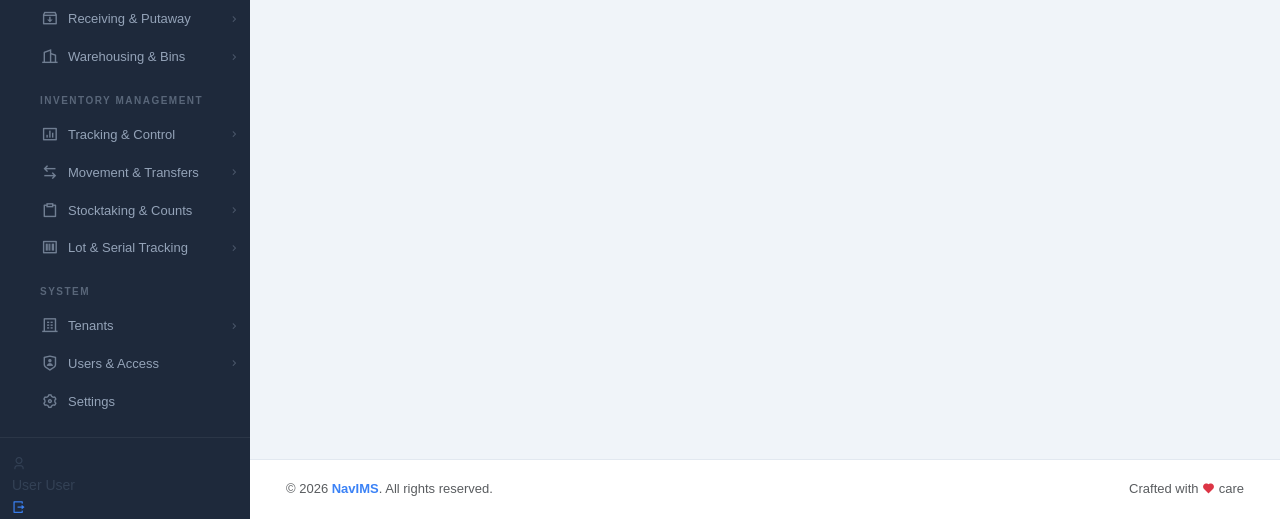
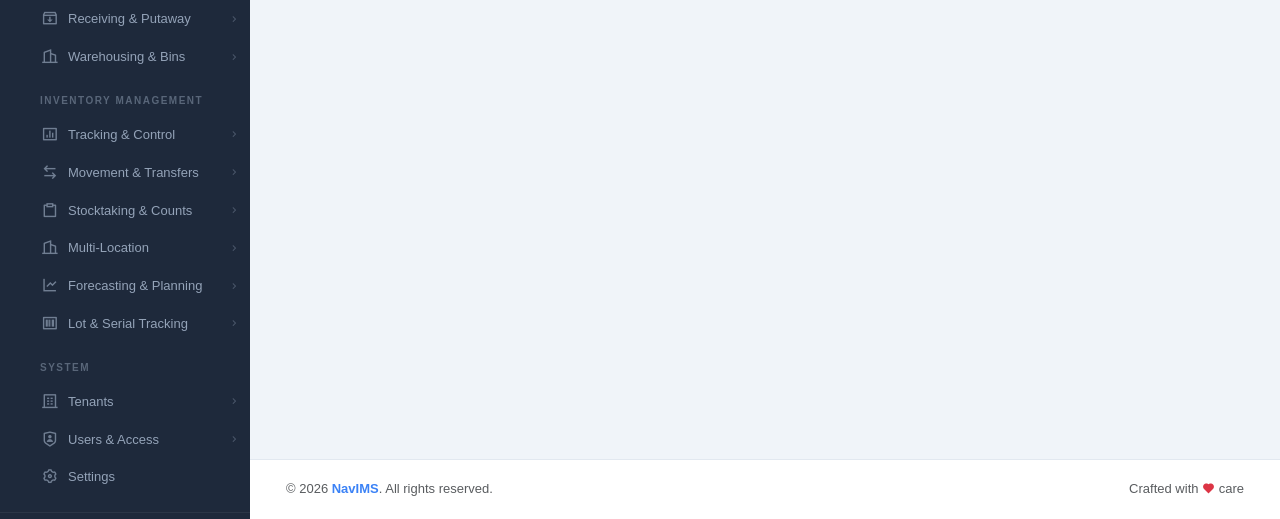
Before and after one commit to mnavaid925/NavIMS, a Django app: template templates/accounts/user_list.html in a window 1280 px wide. Shown: the part 525-1044 px from the top of the page. Run offline with Django 4.2, Linux system fonts and the light colour scheme; the template is opened without the code that fills it, so the values that code supplies are empty; some libraries are stand-ins or nearby versions.

Commit message:
Add Multi-Location section to sidebar navigation

```diff
--- a/templates/partials/sidebar.html
+++ b/templates/partials/sidebar.html
@@ -403,6 +403,78 @@
                 </ul>
             </li>
 
+            <!-- Module 13: Multi-Location Management -->
+            <li class="nav-item has-submenu">
+                <a class="menu-link" href="javascript:void(0);" data-toggle="submenu">
+                    <i class="ri-building-2-line"></i>
+                    <span class="menu-text">Multi-Location</span>
+                    <i class="ri-arrow-right-s-line menu-arrow"></i>
+                </a>
+                <ul class="sub-menu">
+                    <li class="nav-item">
+                        <a class="menu-link" href="{% url 'multi_location:location_list' %}">
+                            <span class="menu-text">Locations</span>
+                        </a>
+                    </li>
+                    <li class="nav-item">
+                        <a class="menu-link" href="{% url 'multi_location:stock_visibility' %}">
+                            <span class="menu-text">Global Stock Visibility</span>
+                        </a>
+                    </li>
+                    <li class="nav-item">
+                        <a class="menu-link" href="{% url 'multi_location:pricing_rule_list' %}">
+                            <span class="menu-text">Pricing Rules</span>
+                        </a>
+                    </li>
+                    <li class="nav-item">
+                        <a class="menu-link" href="{% url 'multi_location:transfer_rule_list' %}">
+                            <span class="menu-text">Transfer Rules</span>
+                        </a>
+                    </li>
+                    <li class="nav-item">
+                        <a class="menu-link" href="{% url 'multi_location:safety_stock_rule_list' %}">
+                            <span class="menu-text">Safety Stock Rules</span>
+                        </a>
+                    </li>
+                </ul>
+            </li>
+
+            <!-- Module 14: Inventory Forecasting & Planning -->
+            <li class="nav-item has-submenu">
+                <a class="menu-link" href="javascript:void(0);" data-toggle="submenu">
+                    <i class="ri-line-chart-line"></i>
+                    <span class="menu-text">Forecasting & Planning</span>
+                    <i class="ri-arrow-right-s-line menu-arrow"></i>
+                </a>
+                <ul class="sub-menu">
+                    <li class="nav-item">
+                        <a class="menu-link" href="{% url 'forecasting:forecast_list' %}">
+                            <span class="menu-text">Demand Forecasts</span>
+                        </a>
+                    </li>
+                    <li class="nav-item">
+                        <a class="menu-link" href="{% url 'forecasting:rop_list' %}">
+                            <span class="menu-text">Reorder Points</span>
+                        </a>
+                    </li>
+                    <li class="nav-item">
+                        <a class="menu-link" href="{% url 'forecasting:alert_list' %}">
+                            <span class="menu-text">Reorder Alerts</span>
+                        </a>
+                    </li>
+                    <li class="nav-item">
+                        <a class="menu-link" href="{% url 'forecasting:safety_stock_list' %}">
+                            <span class="menu-text">Safety Stock</span>
+                        </a>
+                    </li>
+                    <li class="nav-item">
+                        <a class="menu-link" href="{% url 'forecasting:profile_list' %}">
+                            <span class="menu-text">Seasonality Profiles</span>
+                        </a>
+                    </li>
+                </ul>
+            </li>
+
             <!-- Module 8: Lot & Serial Number Tracking -->
             <li class="nav-item has-submenu">
                 <a class="menu-link" href="javascript:void(0);" data-toggle="submenu">
```
